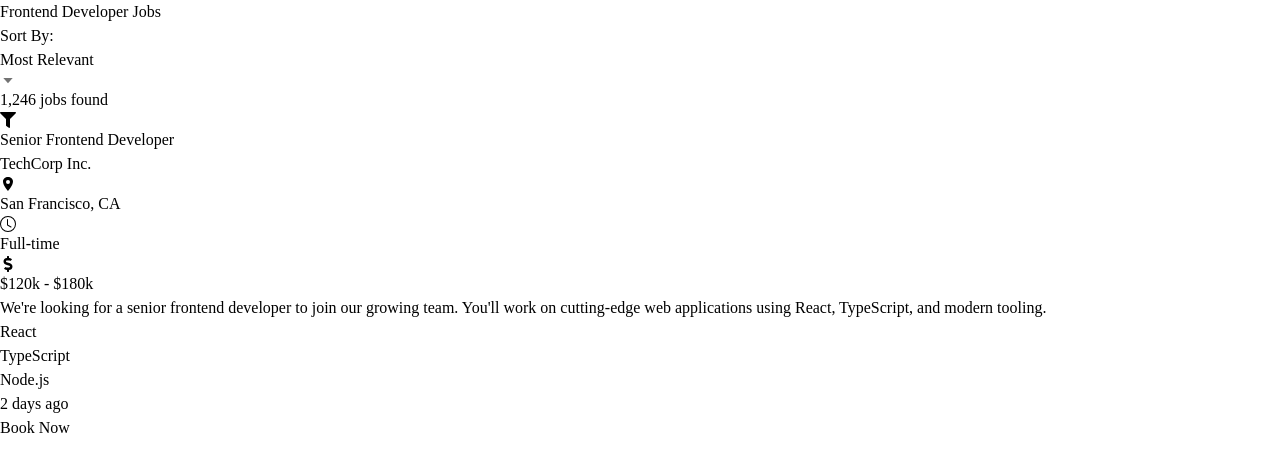
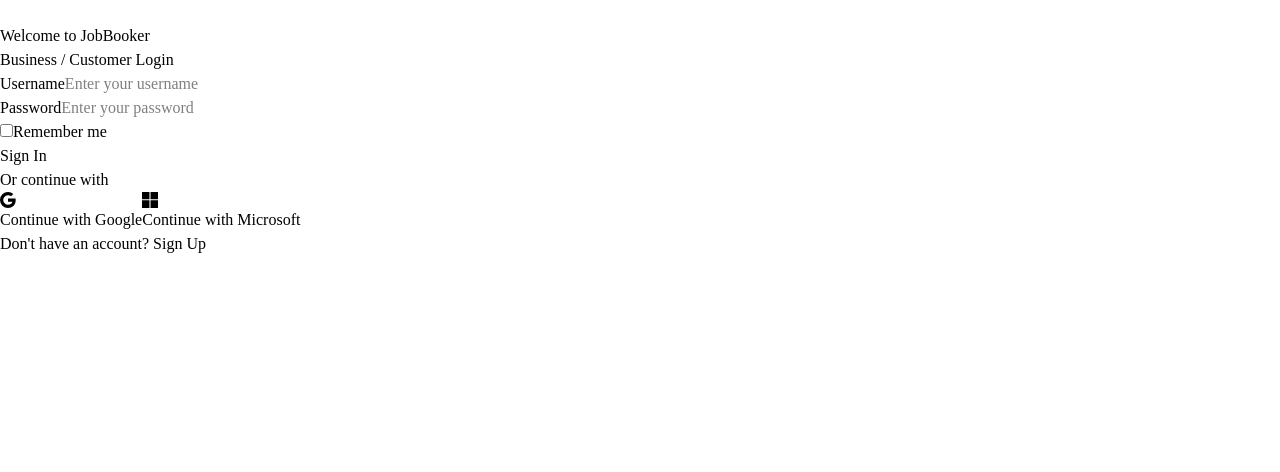
Before and after one commit to tmoney762558/jobBookingApp, a React (Vite) app in the folder job-booking-app/: page / in a window 1280 px wide. Shown: the top 472 px of the page. Built offline with nearby package versions, Linux system fonts and the light colour scheme.

Commit message:
Set up authentication with frontend

```diff
--- a/job-booking-app/src/App.tsx
+++ b/job-booking-app/src/App.tsx
@@ -1,9 +1,9 @@
-import JobDisplay from "./components/jobBoard/JobDisplay";
+import Authentication from "./components/authentication/Authentication";
 
 const App = () => {
   return (
     <div>
-      <JobDisplay></JobDisplay>
+      <Authentication></Authentication>
     </div>
   );
 };
--- a/job-booking-app/src/components/authentication/Authentication.tsx
+++ b/job-booking-app/src/components/authentication/Authentication.tsx
@@ -1,7 +1,64 @@
+import { useState } from "react";
 import { BsGoogle, BsMicrosoft } from "react-icons/bs";
 import { FaBriefcase } from "react-icons/fa";
 
+interface TokenResponse {
+  token: string;
+}
+
 const Authentication = () => {
+  const [operation, setOperation] = useState("Sign In");
+  const [usernameInput, setUsernameInput] = useState("");
+  const [passwordInput, setPasswordInput] = useState("");
+  const [rememberMeInput, setRememberMeInput] = useState(false);
+
+  async function handleSignIn() {
+    try {
+      const response = await fetch("http://localhost:3001/auth/login", {
+        method: "POST",
+        headers: {
+          "Content-Type": "application/json",
+        },
+        body: JSON.stringify({
+          username: usernameInput,
+          password: passwordInput,
+          rememberMe: rememberMeInput,
+        }),
+      });
+
+      const apiData: TokenResponse = await response.json();
+
+      if (apiData) {
+        localStorage.setItem("token", apiData.token);
+      }
+    } catch (err) {
+      console.log(err);
+    }
+  }
+
+  async function handleSignUp() {
+    try {
+      const response = await fetch("http://localhost:3001/auth/register", {
+        method: "POST",
+        headers: {
+          "Content-Type": "application/json",
+        },
+        body: JSON.stringify({
+          username: usernameInput,
+          password: passwordInput,
+        }),
+      });
+
+      const apiData: TokenResponse = await response.json();
+
+      if (apiData) {
+        localStorage.setItem("token", apiData.token);
+      }
+    } catch (err) {
+      console.log(err);
+    }
+  }
+
   return (
     <div className="flex justify-center items-center w-full min-h-[40rem] bg-neutral-100">
       <div className="flex justify-center items-center w-full min-h-screen p-4">
@@ -20,29 +77,41 @@
               <div className="flex flex-col gap-1">
                 <label className="w-full">Username</label>
                 <input
-                  className="w-full py-1 px-2 border-2 border-neutral-200 rounded-md"
+                  className="w-full py-1 px-2 border-2 border-neutral-200 outline-none rounded-md"
                   type="text"
                   placeholder="Enter your username"
+                  onChange={(e) => setUsernameInput(e.target.value)}
                 ></input>
               </div>
               <div className="flex flex-col gap-1">
                 <label className="w-full">Password</label>
                 <input
-                  className="w-full mt-1 py-1 px-2 border-2 border-neutral-200 rounded-md"
+                  className="w-full mt-1 py-1 px-2 border-2 border-neutral-200 outline-none rounded-md"
                   type="text"
                   placeholder="Enter your password"
+                  onChange={(e) => setPasswordInput(e.target.value)}
                 ></input>
               </div>
             </div>
             <div className="flex justify-between items-center w-full my-6">
               <div className="flex gap-2">
-                <input type="checkbox"></input>
+                <input type="checkbox" onClick={() => setRememberMeInput(!setRememberMeInput)}></input>
                 <label>Remember me</label>
               </div>
             </div>
-            <button className="w-full py-[0.4rem] bg-black rounded-md text-white font-bold">
-              Sign In
+            <button
+              className="w-full py-[0.4rem] bg-black rounded-md text-white font-bold"
+              onClick={() => {
+                if (operation === "Sign In") {
+                  handleSignIn();
+                } else {
+                  handleSignUp();
+                }
+              }}
+            >
+              {operation}
             </button>
+            <div className="hidden">
               <div className="flex items-center gap-2 w-full my-6">
                 <span className="w-full h-[2px] bg-neutral-200"></span>
                 <p className="shrink-0">Or continue with</p>
@@ -58,8 +127,20 @@
                   <p>Continue with Microsoft</p>
                 </button>
               </div>
-            <button className="mt-7 border-b-2 border-transparent hover:border-black">
-              Don't have an account? Sign up
+            </div>
+            <button
+              className="mt-7 border-b-2 border-transparent hover:border-black cursor-pointer"
+              onClick={() => {
+                if (operation === "Sign In") {
+                  setOperation("Sign Up");
+                } else {
+                  setOperation("Sign In");
+                }
+              }}
+            >
+              {operation === "Sign In"
+                ? "Don't have an account? Sign Up"
+                : "Already have an account? Sign In"}
             </button>
           </div>
         </div>
```
Also changed, not shown: 2 other files (tests, documents, lock files or other folders). Lines whose indentation alone changed are shown as unchanged.
